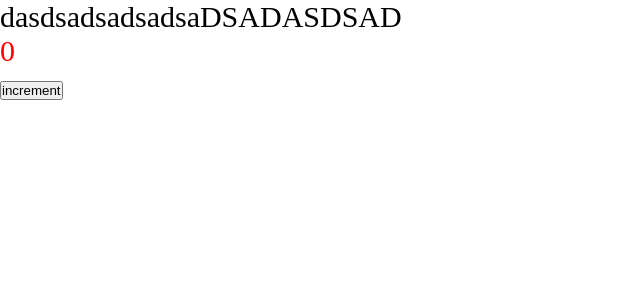
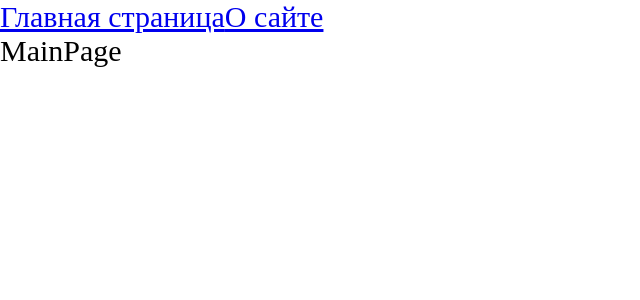
Before and after one commit to AlekseySpirin/productProject, a React app: page / in a window 1280 px wide. Shown: the top 300 px of the page, without its empty margins (0-640 px from the left). Built offline with nearby package versions, Linux system fonts and the light colour scheme.

Commit message:
1.6 Routing && Code splitting, Lazy, Suspence

```diff
--- a/package.json
+++ b/package.json
@@ -15,6 +15,7 @@
     "@types/node": "^17.0.21",
     "@types/react": "^17.0.39",
     "@types/react-dom": "^17.0.11",
+    "@types/react-router-dom": "^5.3.3",
     "@types/webpack": "^5.28.0",
     "@types/webpack-dev-server": "^4.7.2",
     "css-loader": "^6.6.0",
@@ -32,6 +33,7 @@
   },
   "dependencies": {
     "react": "^17.0.2",
-    "react-dom": "^17.0.2"
+    "react-dom": "^17.0.2",
+    "react-router-dom": "^6.2.1"
   }
 }
--- a/src/App.tsx
+++ b/src/App.tsx
@@ -1,12 +1,25 @@
-import React from 'react';
+import React, {Suspense} from 'react';
+import {Link, Route, Routes} from "react-router-dom";
 import {Counter} from "./components/Counter";
 import './index.scss'
+import AboutPage from "./pages/AboutPage/AboutPage";
+import MainPage from "./pages/MainPage/MainPage";
+import {AboutPageAsync} from "./pages/AboutPage/AboutPage.async";
+import {MainPageAsync} from "./pages/MainPage/MainPAge.async";
 
 const App = () => {
     return (
         <div className={'app'}>
-            dasdsadsadsadsaDSADASDSAD
-            <Counter/>
+            <Link to={'/'}>Главная страница</Link>
+            <Link to={'/about'}>О сайте</Link>
+
+            <Suspense fallback={<div>Loading...</div>}>
+                <Routes>
+                    <Route path={'/about'} element={<AboutPageAsync/>}/>
+                    <Route path={'/'} element={<MainPageAsync/>}/>
+                </Routes>
+            </Suspense>
+            {/*<Counter/>*/}
         </div>
     );
 };
--- a/src/index.tsx
+++ b/src/index.tsx
@@ -1,7 +1,10 @@
 import {render} from "react-dom";
 import App from "./App";
+import {BrowserRouter} from "react-router-dom";
 
 render(
-    <App/>,
-    document.getElementById('root')
+    <BrowserRouter>
+        <App/>
+    </BrowserRouter>,
+document.getElementById('root')
 )
--- /dev/null
+++ b/src/pages/AboutPage/AboutPage.async.tsx
@@ -0,0 +1,3 @@
+import {lazy} from 'react'
+
+export const AboutPageAsync = lazy(() => import('./AboutPage'))
--- /dev/null
+++ b/src/pages/AboutPage/AboutPage.tsx
@@ -0,0 +1,11 @@
+import React from 'react';
+
+const AboutPage = () => {
+    return (
+        <div>
+            AboutPage
+        </div>
+    );
+};
+
+export default AboutPage;
--- /dev/null
+++ b/src/pages/MainPage/MainPAge.async.tsx
@@ -0,0 +1,3 @@
+import {lazy} from 'react'
+
+export const MainPageAsync = lazy(() => import('./MainPage'))
--- /dev/null
+++ b/src/pages/MainPage/MainPage.tsx
@@ -0,0 +1,11 @@
+import React from 'react';
+
+const MainPage = () => {
+    return (
+        <div>
+            MainPage
+        </div>
+    );
+};
+
+export default MainPage;
```
Also changed, not shown: 3 other files (tests, documents, lock files or other folders).
